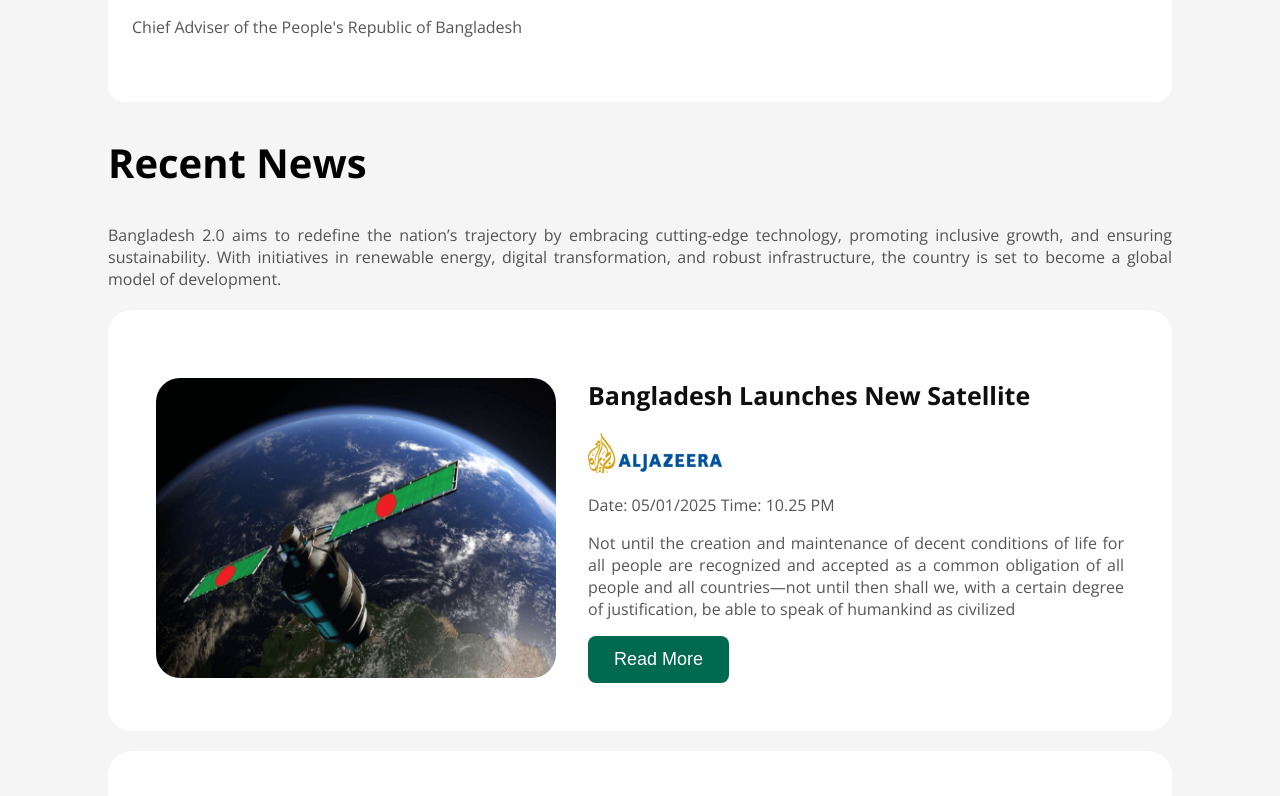
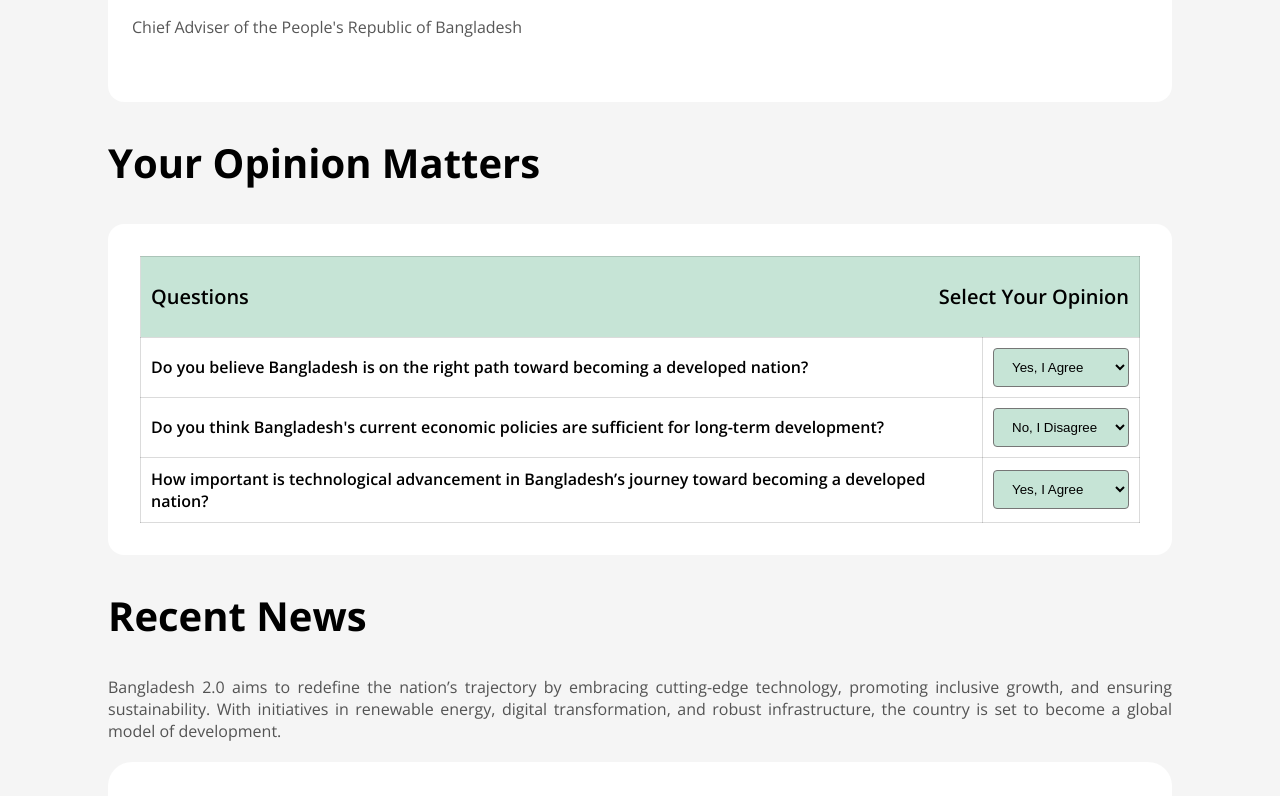
Before and after one commit to mdshakibsami/Bangladesh2.0, a plain HTML site: page index.html in a window 1280 px wide. Shown: the part 1920-2716 px from the top of the page. Drawn offline with nearby package versions, Linux system fonts and the light colour scheme.

Commit message:
your opinion section is done

```diff
--- a/index.html
+++ b/index.html
@@ -10,6 +10,15 @@
       href="https://fonts.googleapis.com/css2?family=Fira+Sans:ital,wght@0,100;0,200;0,300;0,400;0,500;0,600;0,700;0,800;0,900;1,100;1,200;1,300;1,400;1,500;1,600;1,700;1,800;1,900&family=Open+Sans:ital,wght@0,300..800;1,300..800&display=swap"
       rel="stylesheet"
     />
+
+    <link
+      rel="stylesheet"
+      href="https://cdnjs.cloudflare.com/ajax/libs/font-awesome/6.7.2/css/all.min.css"
+      integrity="sha512-Evv84Mr4kqVGRNSgIGL/F/aIDqQb7xQ2vcrdIwxfjThSH8CSR7PBEakCr51Ck+w+/U6swU2Im1vVX0SVk9ABhg=="
+      crossorigin="anonymous"
+      referrerpolicy="no-referrer"
+    />
+
     <link rel="stylesheet" href="styles/style.css" />
   </head>
   <body>
@@ -20,7 +29,7 @@
       </nav>
     </header>
 
-    <main class=" main_container open-sans-default">
+    <main class="main_container open-sans-default">
       <!-- Banner Section  -->
       <section class="banner">
         <div>
@@ -141,6 +150,61 @@
         </div>
       </section>
 
+      <!-- Your Opinion Matters -->
+      <section class="opinion">
+        <h1 class="title_default">Your Opinion Matters</h1>
+        <div class="table_container">
+          <table>
+            <tr class="first_table_row">
+              <th colspan="2">
+                <div class="table_header">
+                  <h1 class="sub_title_default">Questions</h1>
+                  <h1 class="sub_title_default">Select Your Opinion</h1>
+                </div>
+              </th>
+            </tr>
+            <tr>
+              <td>
+                Do you believe Bangladesh is on the right path toward becoming a
+                developed nation?
+              </td>
+              <td class="select_center" >
+                <select class="btn_center" name="" id="">
+                  <option value=""> Yes, I Agree </option>
+                  <option value=""> No, I Disagree </option>
+                </select>
+              </td>
+            </tr>
+            <tr>
+              <td>
+                Do you think Bangladesh's current economic policies are
+                sufficient for long-term development?
+              </td>
+              <td class="select_center">
+                <select  class="btn_center" name="" id="">
+                  <option value=""> No, I Disagree </option>
+                  <option value=""> Yes, I Agree </option>
+                </select>
+              </td>
+            </tr>
+            <tr>
+              <td>
+                How important is technological advancement in Bangladesh’s
+                journey toward becoming a developed nation?
+              </td>
+              <td class="select_center">
+                <select class="btn_center" name="" id="">
+                  <option value=""> Yes, I Agree </option>
+                  <option value=""> No, I Disagree </option>
+                </select>
+              </td>
+            </tr>
+          </table>
+        </div>
+      </section>
+
+
+
       <!-- Recent News -->
 
       <section class="vision">
@@ -228,15 +292,24 @@
       <!-- Donate Today -->
       <section class="donate">
         <h1 class="title_default">Donate Today</h1>
-            <p>Bangladesh 2.0 aims to redefine the nation’s trajectory by embracing cutting-edge technology, promoting inclusive growth, and ensuring sustainability. With initiatives in renewable energy, digital transformation, and robust infrastructure.</p>
+        <p>
+          Bangladesh 2.0 aims to redefine the nation’s trajectory by embracing
+          cutting-edge technology, promoting inclusive growth, and ensuring
+          sustainability. With initiatives in renewable energy, digital
+          transformation, and robust infrastructure.
+        </p>
         <div class="taka">
           <h1>100 Taka</h1>
           <h1 id="taka_dif_col">200 Taka</h1>
           <h1>500 Taka</h1>
           <h1>1000 Taka</h1>
         </div>
-            <form  class="input_taka">
-                <input class="donate_input" type="number" placeholder="Other Amount (Taka)">
+        <form class="input_taka">
+          <input
+            class="donate_input"
+            type="number"
+            placeholder="Other Amount (Taka)"
+          />
         </form>
         <button>Donate Now</button>
       </section>
@@ -244,11 +317,22 @@
 
     <footer class="open-sans-default">
       <h1 class="title_default">Bangladesh 2.0</h1>
-        <hr>
+      <hr />
       <ul>
-            <li><a href="https://www.facebook.com/" target="_blank"><img src="assets/facebook.png" alt=""></a></li>
-            <li><a href="https://www.instagram.com/" target="_blank"></a><img src="assets/instagram.png" alt=""></li>
-            <li><a href="https://www.twitter.com/" target="_blank"><img src="assets/x.png" alt=""></a></li>
+        <li>
+          <a href="https://www.facebook.com/" target="_blank"
+            ><img src="assets/facebook.png" alt=""
+          /></a>
+        </li>
+        <li>
+          <a href="https://www.instagram.com/" target="_blank"></a
+          ><img src="assets/instagram.png" alt="" />
+        </li>
+        <li>
+          <a href="https://www.twitter.com/" target="_blank"
+            ><img src="assets/x.png" alt=""
+          /></a>
+        </li>
       </ul>
     </footer>
   </body>
--- a/styles/style.css
+++ b/styles/style.css
@@ -215,6 +215,57 @@ body > section {
   box-shadow: 0 4px 6px rgba(0, 0, 0, 0.1);
   transition: transform 0.5s ease, box-shadow 0.5s ease;
 }
+/* Your Opinion Matters */
+.table_container{
+
+  background-color: white;
+  padding: 32px;
+  border-radius: 16px;
+  font-weight: bold;
+
+}
+table{
+  width: 100%;
+  border-collapse: collapse;
+}
+.table_header{
+  display: flex;
+  justify-content: space-between;
+}
+.first_table_row{
+  background-color: #C6E4D6;
+}
+.table_header h1{
+  font-size: 20px;
+  font-weight: 600;
+}
+.table_container td{
+  font-size: 16px;
+  font-weight: 600;
+}
+
+table .btn_center{
+  padding: 10px 14px;
+  border-radius: 4px;
+  background-color: #C6E4D6;
+}
+table .btn_center:hover{
+  background-color: #06ed81;
+}
+table .select_center{
+  text-align: center;
+}
+
+.btn_center button{
+  padding: 12px 16px;
+}
+td,th{
+  border:  1px solid rgba(14, 14, 14, 0.15);
+  padding: 10px;
+}
+
+
+
 
 /* Recent News section */
 .news_card {
```
Lines whose indentation alone changed are shown as unchanged.
